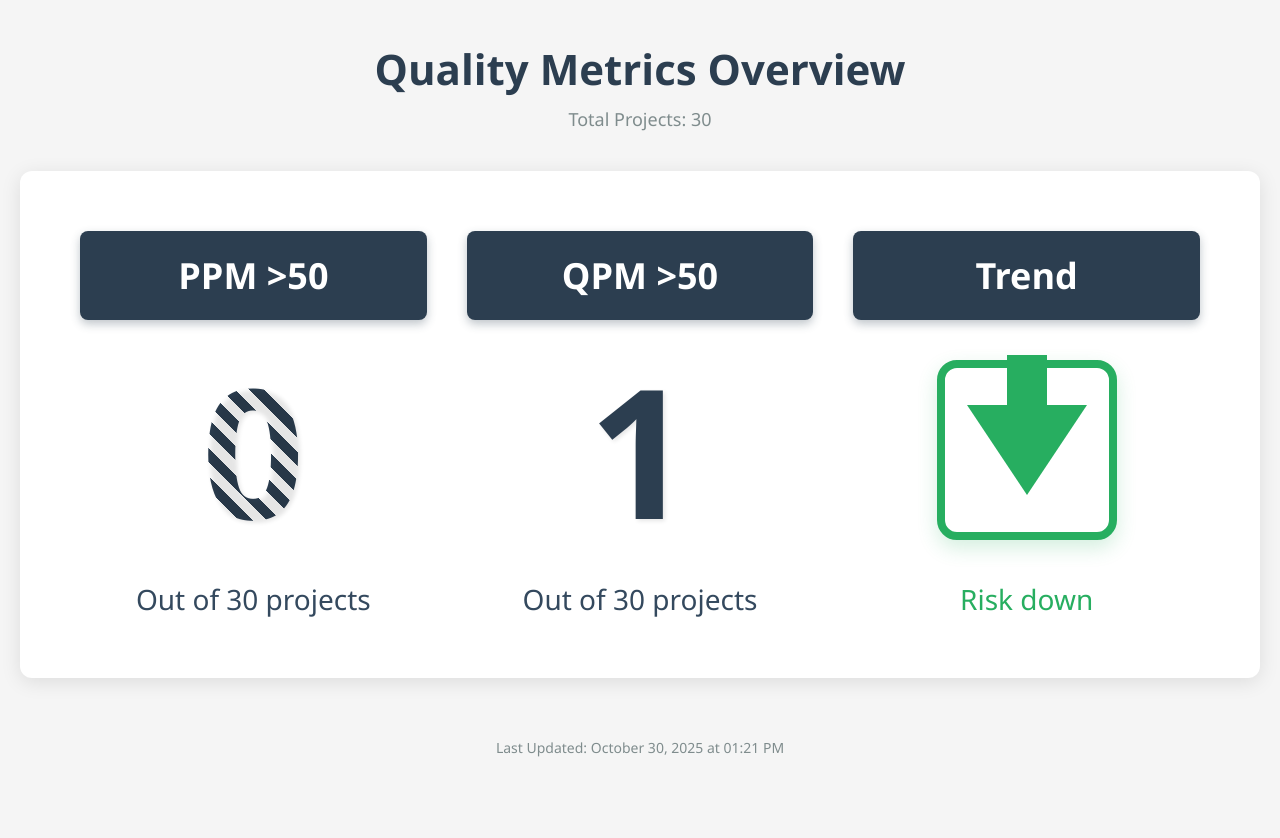
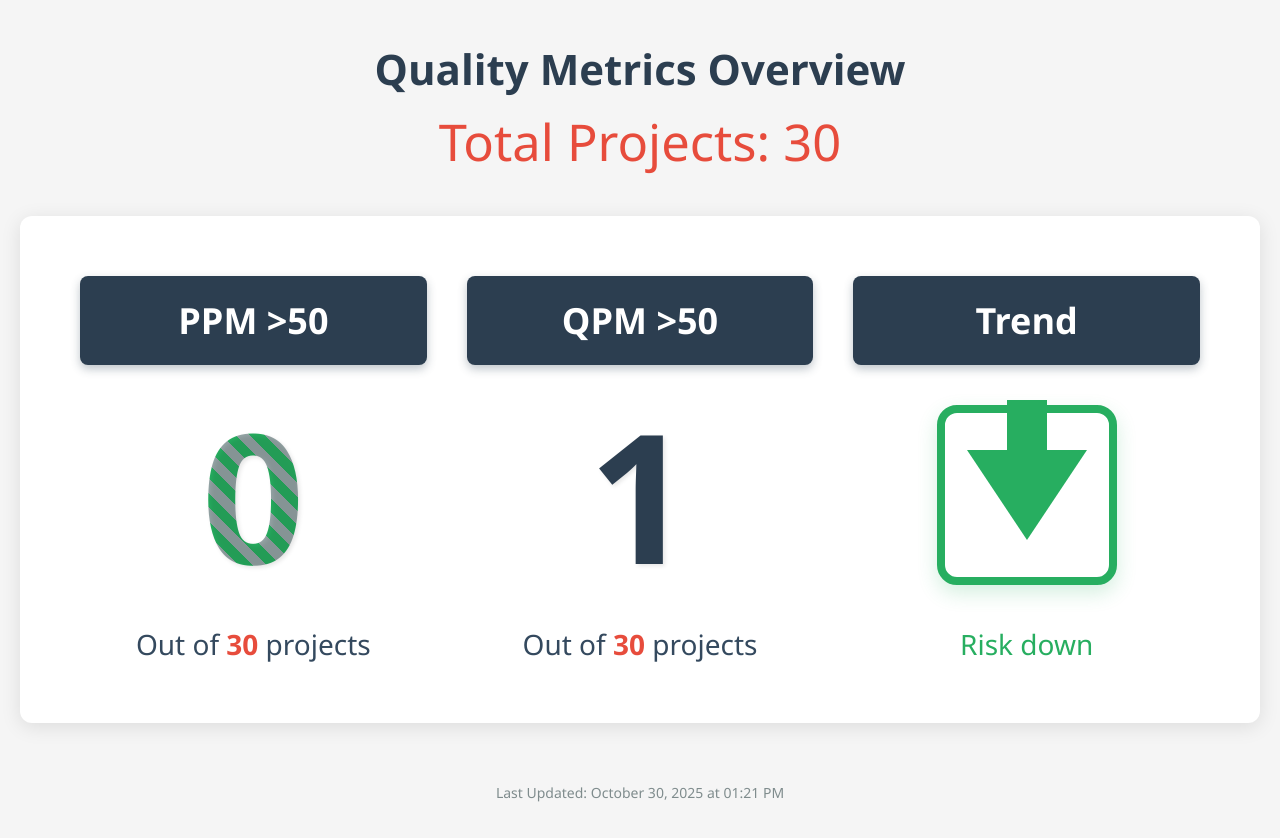
Before and after one commit to JaewooJoung/volv, a plain HTML site: page ash.html in a window 1280 px wide. Before the commit the page ends 817 px from the top, so only its background shows below. Drawn offline with Linux system fonts and the light colour scheme.

Commit message:
Refactor metric styles and update display logic
Updated styles and metrics display for clarity.

```diff
--- a/ash.html
+++ b/ash.html
@@ -61,10 +61,10 @@
         .metric-value.hatched {
             background: repeating-linear-gradient(
                 45deg,
-                #2c3e50,
-                #2c3e50 10px,
-                transparent 10px,
-                transparent 20px
+                #27ae60,
+                #27ae60 10px,
+                #95a5a6 10px,
+                #95a5a6 20px
             );
             -webkit-background-clip: text;
             -webkit-text-fill-color: transparent;
@@ -155,6 +155,15 @@
             font-weight: 500;
         }
 
+        .metric-value.zero {
+            color: #27ae60;
+        }
+
+        .total-count {
+            color: #e74c3c;
+            font-weight: 600;
+        }
+
         .header {
             text-align: center;
             margin-bottom: 40px;
@@ -167,8 +176,8 @@
         }
 
         .header .subtitle {
-            font-size: 18px;
-            color: #7f8c8d;
+            font-size: 38pt;
+            color: #e74c3c;
         }
 
         .footer {
@@ -225,15 +234,15 @@
             <!-- PPM Metric -->
             <div class="metric-box">
                 <div class="metric-header">PPM &gt;50</div>
-                <div class="metric-value hatched" id="ppmValue">0</div>
-                <div class="metric-description">Out of <span id="ppmTotal">30</span> projects</div>
+                <div class="metric-value hatched zero" id="ppmValue">0</div>
+                <div class="metric-description">Out of <span class="total-count" id="ppmTotal">30</span> projects</div>
             </div>
 
             <!-- QPM Metric -->
             <div class="metric-box">
                 <div class="metric-header">QPM &gt;50</div>
                 <div class="metric-value" id="qpmValue">1</div>
-                <div class="metric-description">Out of <span id="qpmTotal">30</span> projects</div>
+                <div class="metric-description">Out of <span class="total-count" id="qpmTotal">30</span> projects</div>
             </div>
 
             <!-- Trend Metric -->
@@ -269,9 +278,27 @@
         // Update metrics on the page
         function updateMetrics(data) {
             document.getElementById('totalProjects').textContent = data.totalProjects;
-            document.getElementById('ppmValue').textContent = data.ppmAbove50;
+
+            const ppmValueEl = document.getElementById('ppmValue');
+            ppmValueEl.textContent = data.ppmAbove50;
+            // Add green class if value is 0
+            if (data.ppmAbove50 === 0) {
+                ppmValueEl.classList.add('zero');
+            } else {
+                ppmValueEl.classList.remove('zero');
+            }
+
             document.getElementById('ppmTotal').textContent = data.totalProjects;
-            document.getElementById('qpmValue').textContent = data.qpmAbove50;
+
+            const qpmValueEl = document.getElementById('qpmValue');
+            qpmValueEl.textContent = data.qpmAbove50;
+            // Add green class if value is 0
+            if (data.qpmAbove50 === 0) {
+                qpmValueEl.classList.add('zero');
+            } else {
+                qpmValueEl.classList.remove('zero');
+            }
+
             document.getElementById('qpmTotal').textContent = data.totalProjects;
 
             // Update trend
```
